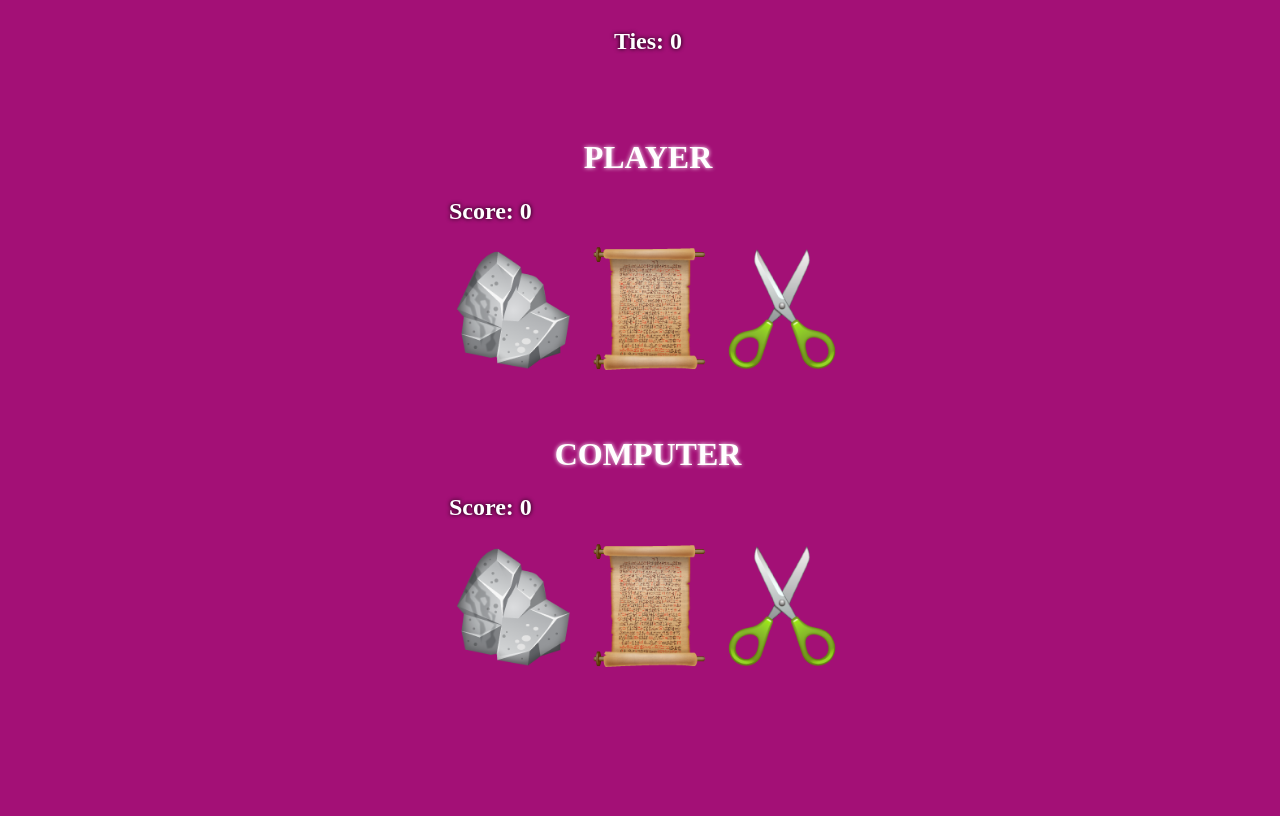
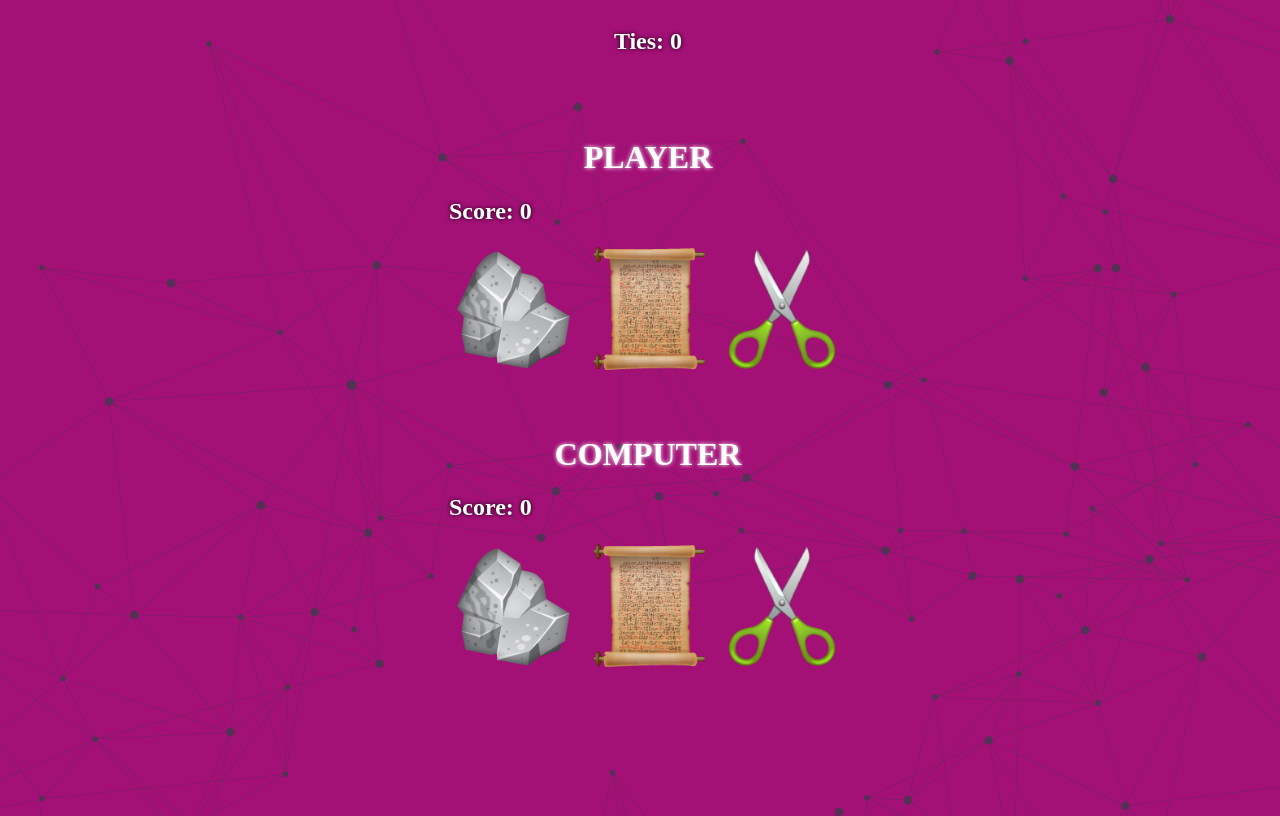
Before and after one commit to Babar-Bilal/rock-paper-scissors-part2, a plain HTML site: page index.html in a window 1280 px wide. Drawn offline with Linux system fonts and the light colour scheme; the site is published under a folder, as on GitHub Pages, so addresses that start at the root find nothing.

Commit message:
styles.css

```diff
--- a/styles.css
+++ b/styles.css
@@ -2,7 +2,7 @@ body {
     display: flex;
     flex-direction: column;
     align-items: center;
-    background-image: url('/img/background.webp');
+    background-image: url('./img/background.webp');
     animation: animated 15s infinite;
     width: 100vw;
     height: 100vh;
```
